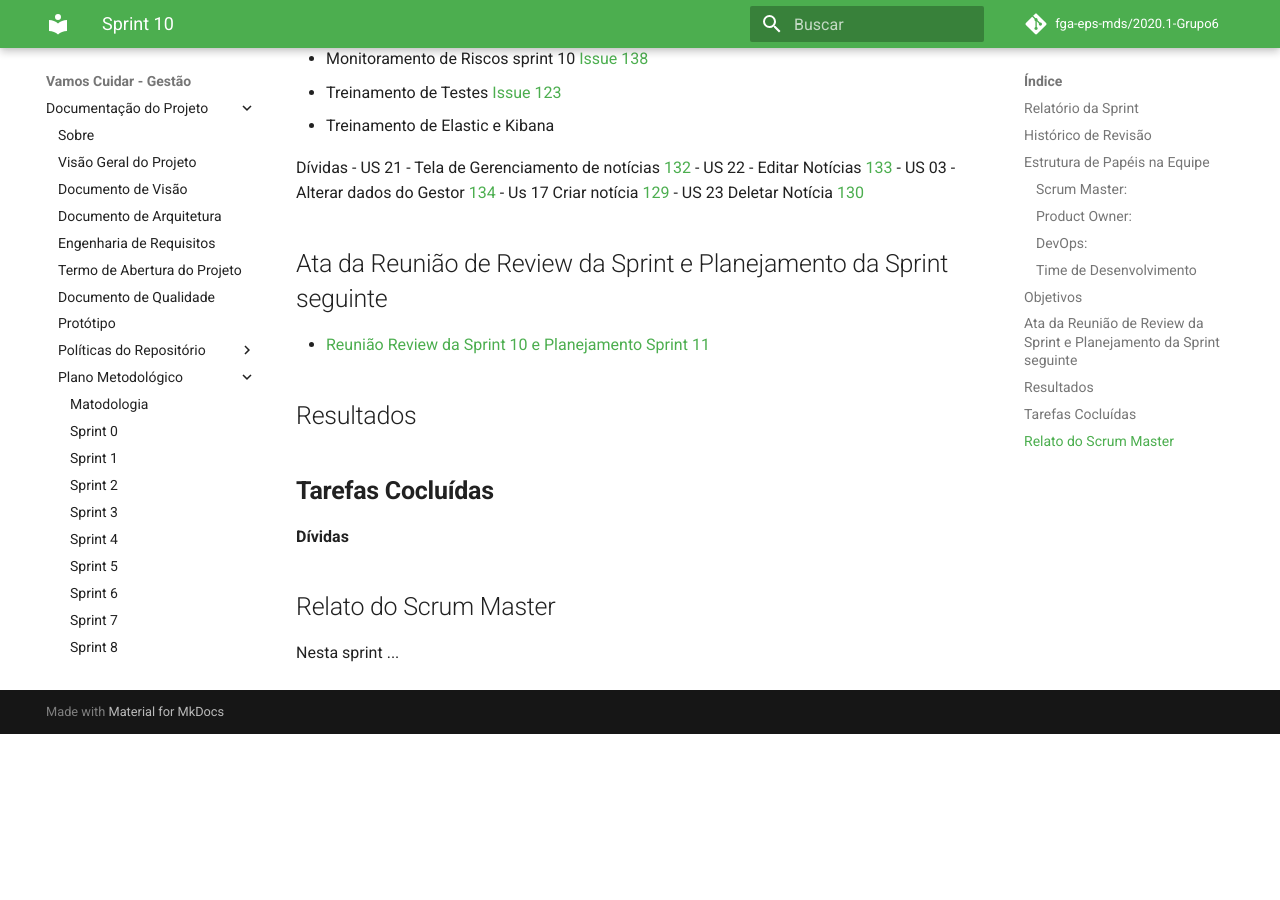
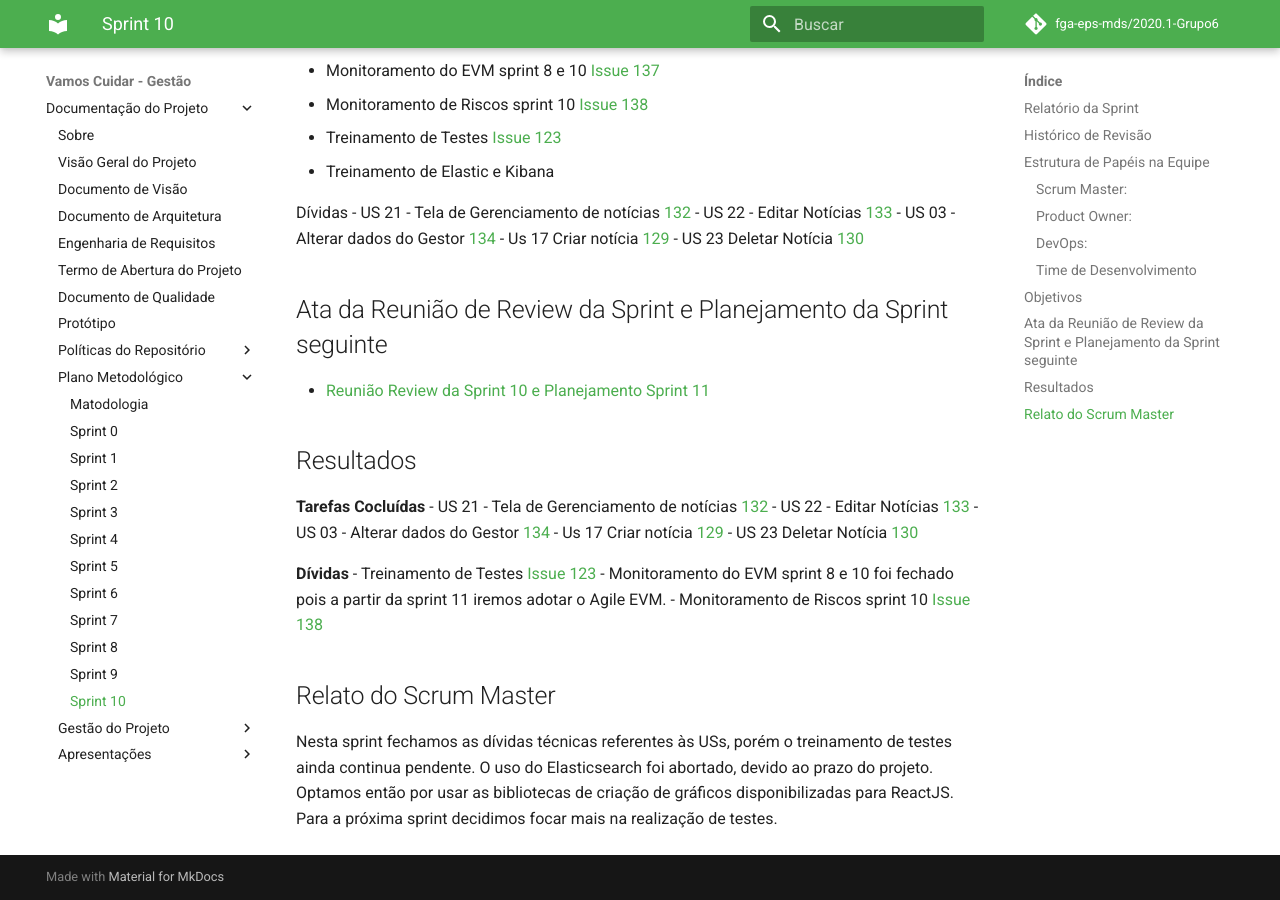
Before and after one commit to fga-eps-mds/2020.1-Grupo6, an MkDocs documentation site: the page built from docs/sprints/sprint10.md, in a window 1280 px wide and 900 px high, scrolled down 1141 px. Built offline with MkDocs 1.6.1 and Material for MkDocs 9.7.7, drawn with Linux system fonts in a browser that asks for light colours; comment, search, counter and statistics services are not loaded; before the commit the page ends 1875 px from its top, so only the background shows below that; some of the changed text lies outside the part shown.

```diff
--- a/docs/sprints/sprint10.md
+++ b/docs/sprints/sprint10.md
@@ -6,10 +6,11 @@
 |   Data   |  Versão  |        Descrição       |          Autor(es)          |
 |:--------:|:--------:|:----------------------:|:---------------------------:|
 |26/10/2020|   0.1    | Criação do Documento        |   Mateus Sousa   |
+|04/11/2020|   0.2    | FInalização do Documento        |   Mateus Sousa   |
 
 Número da Sprint: 10 <br>
 Data de Início:  27/10/2020 <br>
-Data de Término: 02/11/2020 <br>
+Data de Término: 03/11/2020 <br>
 
 ## Estrutura de Papéis na Equipe
 
@@ -51,18 +52,24 @@
 
 ## Ata da Reunião de Review da Sprint e Planejamento da Sprint seguinte
 
-- [Reunião Review da Sprint 10 e Planejamento Sprint 11](https://github.com/fga-eps-mds/2020.1-Grupo6/issues/)
+- [Reunião Review da Sprint 10 e Planejamento Sprint 11](https://github.com/fga-eps-mds/2020.1-Grupo6/issues/143)
 
 
 ## Resultados
 
 **Tarefas Cocluídas**
--
+- US 21 - Tela de Gerenciamento de notícias [132](https://github.com/fga-eps-mds/2020.1-Grupo6/issues/132)
+- US 22 - Editar Notícias [133](https://github.com/fga-eps-mds/2020.1-Grupo6/issues/133)
+- US 03 - Alterar dados do Gestor [134](https://github.com/fga-eps-mds/2020.1-Grupo6/issues/134)
+- Us 17 Criar notícia [129](https://github.com/fga-eps-mds/2020.1-Grupo6/issues/129)
+- US 23 Deletar Notícia [130](https://github.com/fga-eps-mds/2020.1-Grupo6/issues/130)
 
 
 **Dívidas**
-
+- Treinamento de Testes [Issue 123](https://github.com/fga-eps-mds/2020.1-Grupo6/issues/123)
+- Monitoramento do EVM sprint 8 e 10 foi fechado pois a partir da sprint 11 iremos adotar o Agile EVM.
+- Monitoramento de Riscos sprint 10 [Issue 138](https://github.com/fga-eps-mds/2020.1-Grupo6/issues/138)
 
 ## Relato do Scrum Master
 
-Nesta sprint ...
+Nesta sprint fechamos as dívidas técnicas referentes às USs, porém o treinamento de testes ainda continua pendente. O uso do Elasticsearch foi abortado, devido ao prazo do projeto. Optamos então por usar as bibliotecas de criação de gráficos disponibilizadas para ReactJS. Para a próxima sprint decidimos focar mais na realização de testes.
```
Also changed, not shown: docs/sprints/sprint11.md (added, +69 -0 lines).
